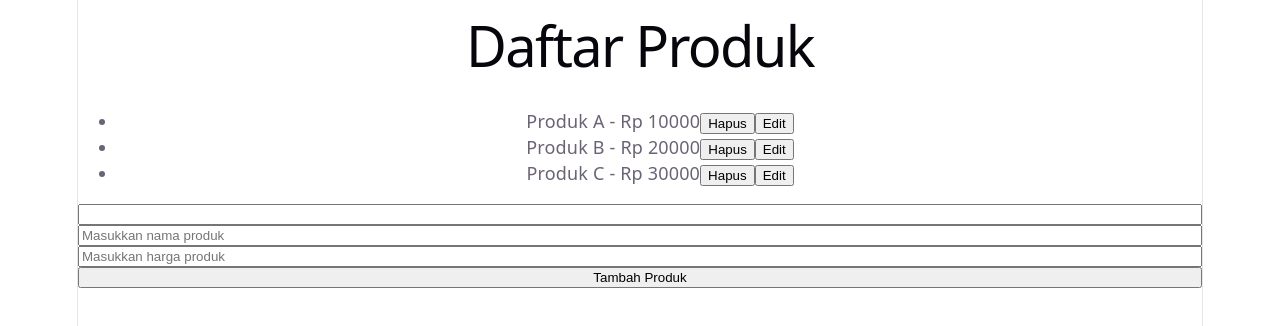
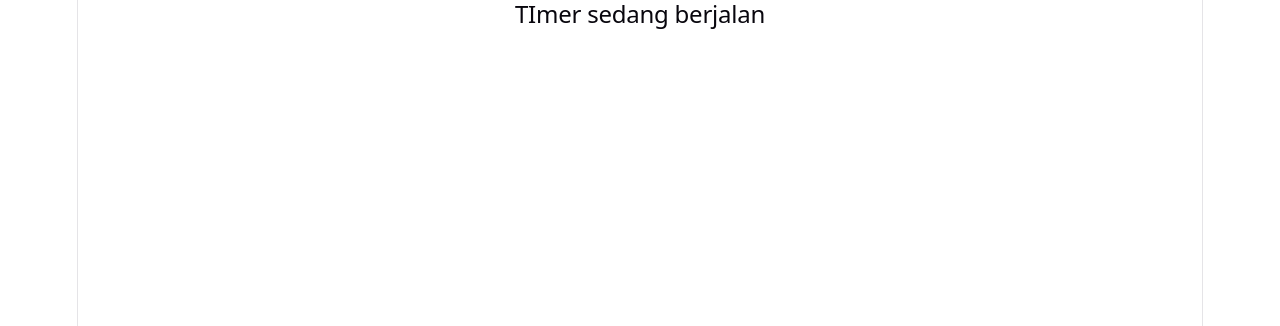
Before and after one commit to david-vynn/belajar-react, a React (Vite) app: page / in a window 1280 px wide. Shown: the top 326 px of the page. Built offline with nearby package versions, Linux system fonts and the light colour scheme.

Commit message:
cleanup function

```diff
--- a/src/App.jsx
+++ b/src/App.jsx
@@ -1,100 +1,24 @@
-import { useState } from "react";
+import { useEffect } from "react";
 
-function App() {
+function Timer() {
+  useEffect(() => {
+    const timer = setInterval(() => {
+      console.log("Timer Berjalan...");
+    }, 1000);
 
-  const [produk, setProduk] = useState([
-    { id: 1, nama: "Produk A", harga: 10000 },
-    { id: 2, nama: "Produk B", harga: 20000 },
-    { id: 3, nama: "Produk C", harga: 30000 },
-  ]);
+    const berhenti = setTimeout(() => {
+      clearInterval(timer)
+      console.log("TImer dihentikan");
+    }, 5000);
 
-  const [hargaBaru, setHargaBaru] = useState("")
-  const [namaProduk, setNamaProduk] = useState("")
-  const [hargaProduk, setHargaProduk] = useState("")
-
-  function handleTambahProduk() {
-
-    if (namaProduk === "" || hargaProduk === "" || hargaProduk <= 0) {
-      alert("Masukkan input yang valid")
-      return;
+    return () => {
+      clearInterval(timer);
+      clearTimeout(berhenti);
     }
 
-    const produkBaru = {
-      id: Date.now(),
-      nama: namaProduk,
-      harga: Number(hargaProduk)
-    };
+  }, []);
 
-    setProduk((prev) => [
-        ...prev, produkBaru
-      ]);
+  return <h2>TImer sedang berjalan</h2>
+}
 
-    setHargaProduk("");
-    setNamaProduk("");
-    }
-
-    function hapusProduk(id) {
-      setProduk((prev) =>
-        prev.filter((item) => item.id !== id)
-      )
-    }
-
-    function editProduk(id) {
-      if (hargaBaru === "" || hargaBaru <= 0) {
-        alert("Input harga yang valid")
-        return;
-      }
-
-      setProduk((prev) =>
-        prev.map((item) =>
-          item.id === id
-          ? {...item, harga: Number(hargaBaru)}
-          : item
-        )
-      );
-
-      setHargaBaru("");
-    }
-
-    return (
-      <>
-        <h1>Daftar Produk</h1>
-
-        <ul>
-          {produk.map((item) => (
-            <li key={item.id}>
-              {item.nama} - Rp {item.harga}
-              <button onClick={() => hapusProduk(item.id)}>Hapus</button>
-              <button onClick={() => editProduk(item.id)}>Edit</button>
-            </li>
-          ))}
-        </ul>
-
-        <input
-          type="number"
-          value={hargaBaru}
-          onChange={(e) => setHargaBaru(e.target.value)}
-        />
-
-        <input
-          type="text"
-          placeholder="Masukkan nama produk"
-          value={namaProduk}
-          onChange={(e) => setNamaProduk(e.target.value)}
-        />
-
-        <input
-          type="number"
-          placeholder="Masukkan harga produk"
-          value={hargaProduk}
-          onChange={(e) => setHargaProduk(e.target.value)}
-        />
-        <button onClick={handleTambahProduk}>Tambah Produk</button>
-      </>
-    )
-  };
-
-
-
-
-export default App;
+export default Timer;
```
